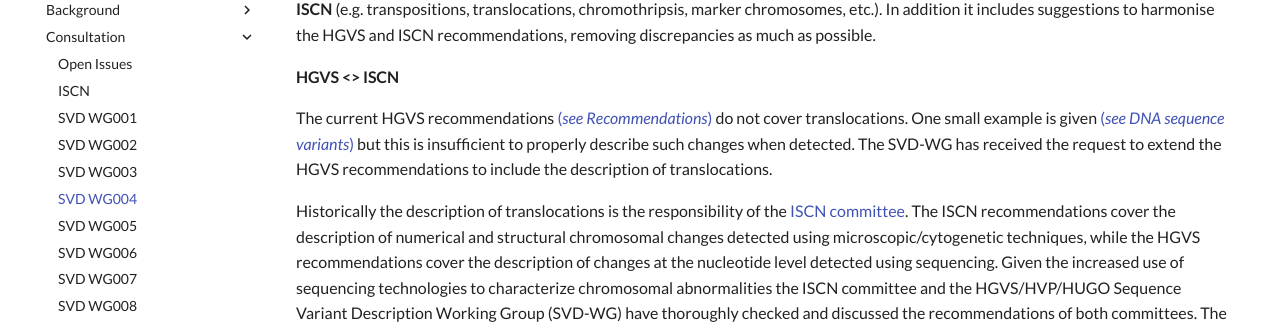
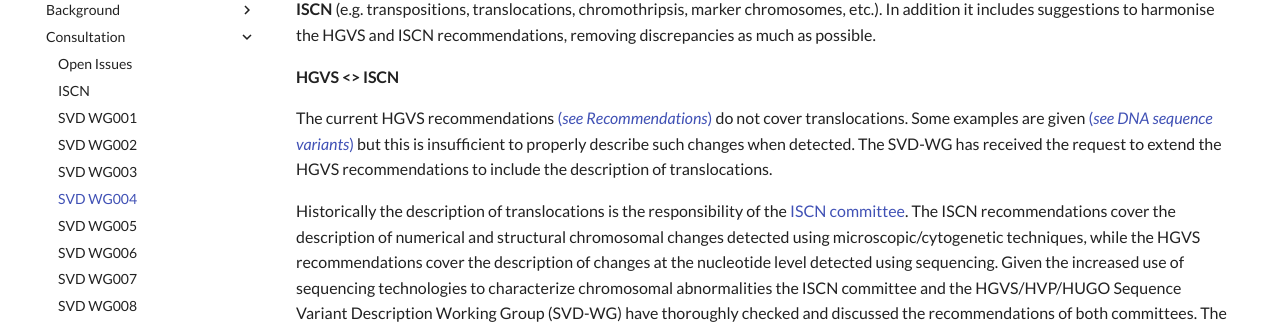
Before and after one commit to HGVSnomenclature/hgvs-nomenclature, an MkDocs documentation site: the page built from docs/consultation/SVD-WG004.md, in a window 1280 px wide and 900 px high, scrolled down 450 px. Shown: the part 152-476 px from the top of the window. Built offline with MkDocs 1.6.1 and Material for MkDocs 9.7.7, drawn with Linux system fonts in a browser that asks for light colours.

Commit message:
Fixed some links to the old site (hgvs.org/mutnomen).
There are more links to files there, files that we don't have in
 the new repo. We should discuss whether we want to bring those
 over to our repo, or leave them at HGVS.org.

```diff
--- a/docs/consultation/SVD-WG004.md
+++ b/docs/consultation/SVD-WG004.md
@@ -12,7 +12,9 @@
 
 #### HGVS <> ISCN
 
-The current HGVS recommendations [(_see Recommendations_)](../recommendations/general.md) do not cover translocations. One small example is given [(_see DNA sequence variants_)](http://www.hgvs.org/mutnomen/recs-DNA.html#tra) but this is insufficient to properly describe such changes when detected. The SVD-WG has received the request to extend the HGVS recommendations to include the description of translocations.
+The current HGVS recommendations [(_see Recommendations_)](../recommendations/general.md) do not cover translocations.
+Some examples are given [(_see DNA sequence variants_)](../recommendations/DNA/complex.md#examples) but this is insufficient to properly describe such changes when detected.
+The SVD-WG has received the request to extend the HGVS recommendations to include the description of translocations.
 
 Historically the description of translocations is the responsibility of the [ISCN committee](ISCN.md). The ISCN recommendations cover the description of numerical and structural chromosomal changes detected using microscopic/cytogenetic techniques, while the HGVS recommendations cover the description of changes at the nucleotide level detected using sequencing. Given the increased use of sequencing technologies to characterize chromosomal abnormalities the ISCN committee and the HGVS/HVP/HUGO Sequence Variant Description Working Group (SVD-WG) have thoroughly checked and discussed the recommendations of both committees. The committees decided to design one format that, wherever possible, leaves existing standards intact but that also draws a clear border between ISCN and HGVS. Discussions concentrated around earlier proposals for the description of translocations, e.g. as presented at the [HGVS/ASHG meeting in Boston](http://onlinelibrary.wiley.com/doi/10.1002/humu.22516/abstract) [(_see presentation_)](http://www.hgvs.org/mutnomen/SVtrans_HGVS2013_PT.pdf), and a paper from [Ordulu et al. (2014)](http://ac.els-cdn.com/S0002929714001724/1-s2.0-S0002929714001724-main.pdf) reporting sequencing results of structural chromosome rearrangements.
 
```
Also changed, not shown: docs/recommendations/DNA/complex.md (+1 -0 lines), docs/recommendations/RNA/substitution.md (+1 -1 lines), docs/recommendations/general.md (+1 -1 lines), docs/recommendations/protein/substitution.md (+1 -1 lines).
